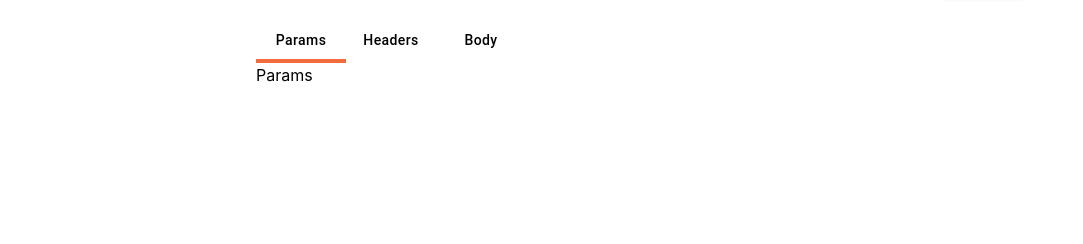
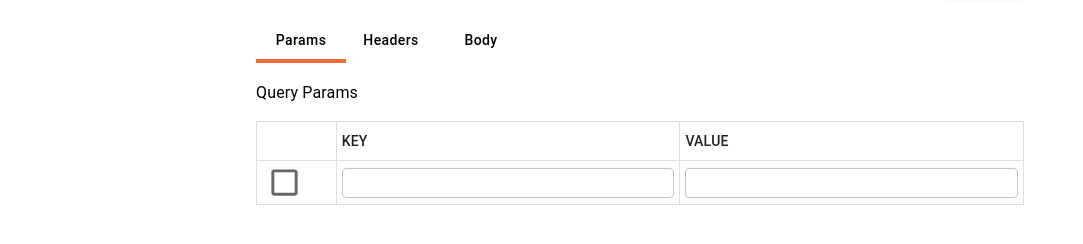
Before and after one commit to aadipoddar/postman-react, a React (Create React App) app: page / in a window 1280 px wide. Shown: the part 152-396 px from the top of the page, without its empty margins (0-1083 px from the left). Built offline with nearby package versions, Linux system fonts and the light colour scheme.

Commit message:
Added CheckBox and TextField to Params and Headers

```diff
--- /dev/null
+++ b/src/components/AddRow.jsx
@@ -0,0 +1,92 @@
+import { useState } from 'react';
+
+import { TextField, Checkbox, TableCell, TableRow } from '@mui/material';
+import { makeStyles } from '@mui/styles';
+
+const useStyles = makeStyles({
+    textfield: {
+        width: '100%'
+    },
+    tablecell: {
+        padding: ['2px 5px', '!important'],
+        border: '1px solid rgba(224, 224, 224, 1)',
+        borderCollapse: 'collapse'
+    },
+    checkbox: {
+        padding: ['2px 5px', '!important'],
+    }
+});
+
+const AddRow = ({ addRows, rowId, data, setData }) => {
+    const classes = useStyles();
+
+    const [checkCheckbox, setCheckCheckbox] = useState(false);
+
+    const handleChange = (e) => {
+
+        let result = data.filter(entry => entry.id === Number(e.target.name))[0];
+
+        if (!checkCheckbox) {
+            setCheckCheckbox(true);
+            addRows(oldArr => [...oldArr, rowId]);
+            result = { ...result, id: rowId, check: true }
+        } else {
+            setCheckCheckbox(false);
+            result = { ...result, id: rowId, check: false }
+        }
+
+        let index = data.findIndex((value) => value.id === Number(e.target.name));
+        if (index === -1) {
+            setData(oldArr => [...oldArr, result]);
+        } else {
+            const newArray = Object.assign([...data], {
+                [index]: result
+            });
+            setData(newArray)
+        }
+    }
+
+    const onTextChange = (e) => {
+        let result = data.filter(entry => entry.id === rowId)[0];
+        result = { ...result, id: rowId, [e.target.name]: e.target.value }
+
+        let index = data.findIndex((value) => value.id === rowId);
+
+        if (index === -1) {
+            setData(oldArr => [...oldArr, result]);
+        } else {
+            const newArray = Object.assign([...data], {
+                [index]: result
+            });
+            setData(newArray)
+        }
+    }
+
+    return (
+        <TableRow>
+            <TableCell className={classes.tablecell}>
+                <Checkbox
+                    checked={checkCheckbox}
+                    className={classes.checkbox}
+                    size='large'
+                    name={rowId}
+                    onChange={(e) => handleChange(e)} />
+            </TableCell>
+            <TableCell className={classes.tablecell}>
+                <TextField className={classes.textfield}
+                    inputProps={{ style: { height: 30, padding: '0 5px' } }}
+                    name="key"
+                    onChange={(e) => onTextChange(e)}
+                />
+            </TableCell>
+            <TableCell className={classes.tablecell}>
+                <TextField className={classes.textfield}
+                    inputProps={{ style: { height: 30, padding: '0 5px' } }}
+                    name="value"
+                    onChange={(e) => onTextChange(e)}
+            /></TableCell>
+        </TableRow>
+    )
+}
+
+export default AddRow;
--- /dev/null
+++ b/src/components/CreateTable.jsx
@@ -0,0 +1,55 @@
+import { useState } from 'react';
+
+import { Box, Typography, Table, TableHead, TableBody, TableCell, TableRow } from '@mui/material';
+import { makeStyles } from '@mui/styles';
+
+import AddRow from './AddRow';
+
+const useStyles = makeStyles({
+    textfield: {
+        width: '100%'
+    },
+    tablecell: {
+        padding: ['7px 5px', '!important'],
+        border: '1px solid rgba(224, 224, 224, 1)',
+        borderCollapse: 'collapse'
+    },
+    checkbox: {
+        padding: ['2px 5px', '!important'],
+    }
+});
+
+const CreateTable = ({ text, data, setData }) => {
+    const classes = useStyles();
+    const [rows, addRows] = useState([0]);
+
+    return (
+        <Box>
+            <Typography mt={2} mb={2}>{text}</Typography>
+            <Table sx={{ minWidth: '100%', border: '1px solid rgba(224, 224, 224, 1)' }} aria-label="simple table">
+                <TableHead>
+                    <TableRow>
+                        <TableCell className={classes.tablecell}></TableCell>
+                        <TableCell className={classes.tablecell}>KEY</TableCell>
+                        <TableCell className={classes.tablecell}>VALUE</TableCell>
+                    </TableRow>
+                </TableHead>
+                <TableBody>
+                    {
+                        rows.map((row, index) => {
+                            return <AddRow
+                                addRows={addRows}
+                                rowId={index}
+                                key={index}
+                                setData={setData}
+                                data={data}
+                            />
+                        })
+                    }
+                </TableBody>
+            </Table>
+        </Box>
+    )
+}
+
+export default CreateTable;
--- a/src/components/SelectTab.jsx
+++ b/src/components/SelectTab.jsx
@@ -2,6 +2,9 @@ import { useState, useContext } from 'react'
 
 import { Box, Tabs, Tab } from '@mui/material'
 import { makeStyles } from '@mui/styles'
+
+// components
+import CreateTable from './CreateTable'
 
 const useStyles = makeStyles({
     component: {
@@ -39,7 +42,7 @@ const SelectTab = () => {
                 id={`simple-tabpanel-${0}`}
                 aria-labelledby={`simple-tab-${0}`}
             >
-                Params
+                <CreateTable text={'Query Params'} />
             </Box>
             <Box
                 role="tabpanel"
@@ -47,7 +50,7 @@ const SelectTab = () => {
                 id={`simple-tabpanel-${1}`}
                 aria-labelledby={`simple-tab-${1}`}
             >
-                Headers
+                <CreateTable text={'Headers'} />
             </Box>
             <Box
                 role="tabpanel"
```
